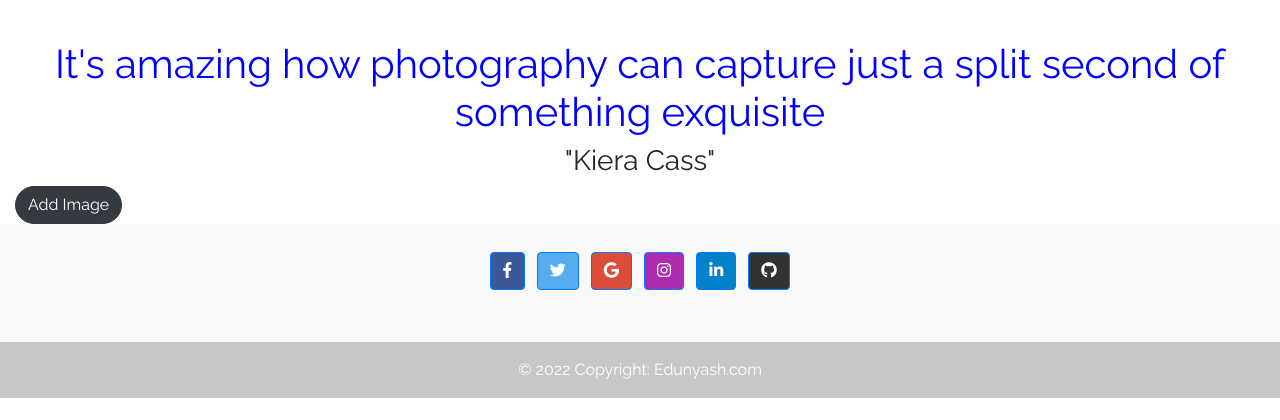
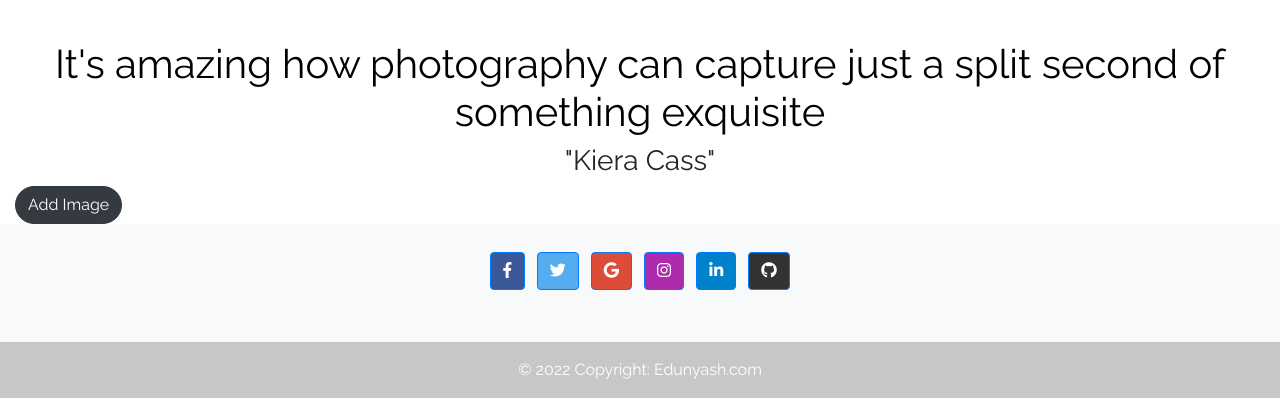
Before and after one commit to Edwike12/Perfect-Pixels, a Django app: page / in a window 1280 px wide. Shown: the part 56-476 px from the top of the page. Run offline with Django 3.2, Linux system fonts and the light colour scheme; data that the repository does not hold is empty; some libraries are stand-ins or nearby versions.

Commit message:
added styling to the app

```diff
--- a/gallery/static/css/home.css
+++ b/gallery/static/css/home.css
@@ -1,6 +1,7 @@
 html, body{
     font-family: 'Raleway', sans-serif;
     font-size: 100%;
+
 }
 
 div.container.navigation{
@@ -18,7 +19,7 @@ nav.navbar.navbar-expand-lg.navbar-light{
 
 }
 h1{
-    color: blue;
+    color: black;
 }
 
 .responsive{
```
